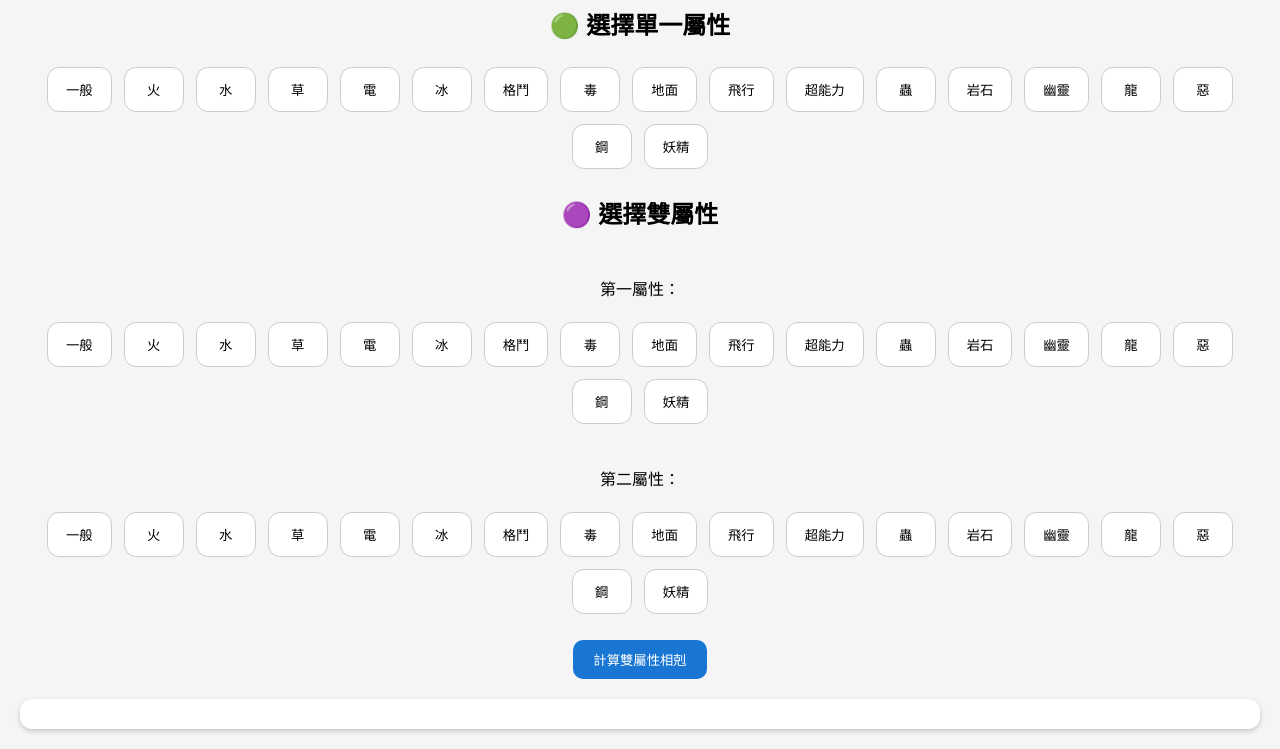
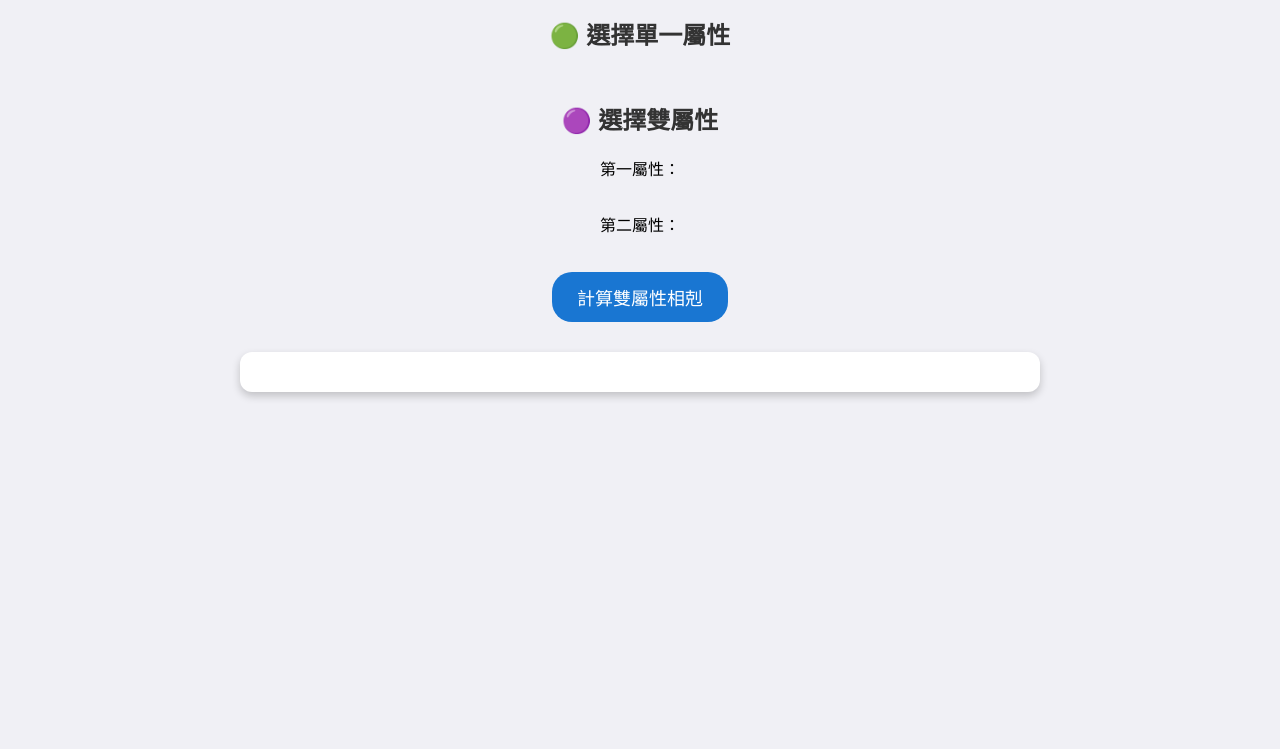
Before and after one commit to mybd1629/pokemon-type-chart-v1, a plain HTML site: page index.html in a window 1280 px wide. Shown: the part 101-850 px from the top of the page. After the commit the page ends 800 px from the top, so only its background shows below. Drawn offline with Linux system fonts and the light colour scheme.

Commit message:
Add files via upload

```diff
--- a/data.js
+++ b/data.js
@@ -1,92 +1 @@
-const typeChart = {
-  一般: {
-    weak: ['格鬥'],
-    resist: [],
-    strong: [],
-  },
-  火: {
-    weak: ['水', '地面', '岩石'],
-    resist: ['火', '草', '冰', '蟲', '鋼', '妖精'],
-    strong: ['草', '冰', '蟲', '鋼'],
-  },
-  水: {
-    weak: ['電', '草'],
-    resist: ['火', '水', '冰', '鋼'],
-    strong: ['火', '地面', '岩石'],
-  },
-  草: {
-    weak: ['火', '冰', '毒', '飛行', '蟲'],
-    resist: ['水', '草', '地面', '電'],
-    strong: ['水', '地面', '岩石'],
-  },
-  電: {
-    weak: ['地面'],
-    resist: ['電', '飛行', '鋼'],
-    strong: ['水', '飛行'],
-  },
-  冰: {
-    weak: ['火', '格鬥', '岩石', '鋼'],
-    resist: ['冰'],
-    strong: ['草', '地面', '飛行', '龍'],
-  },
-  格鬥: {
-    weak: ['飛行', '超能力', '妖精'],
-    resist: ['蟲', '岩石', '惡'],
-    strong: ['一般', '冰', '岩石', '惡', '鋼'],
-  },
-  毒: {
-    weak: ['地面', '超能力'],
-    resist: ['草', '格鬥', '毒', '蟲', '妖精'],
-    strong: ['草', '妖精'],
-  },
-  地面: {
-    weak: ['水', '草', '冰'],
-    resist: ['毒', '岩石'],
-    strong: ['火', '電', '毒', '岩石', '鋼'],
-  },
-  飛行: {
-    weak: ['電', '冰', '岩石'],
-    resist: ['草', '格鬥', '蟲'],
-    strong: ['草', '格鬥', '蟲'],
-  },
-  超能力: {
-    weak: ['蟲', '幽靈', '惡'],
-    resist: ['格鬥', '超能力'],
-    strong: ['格鬥', '毒'],
-  },
-  蟲: {
-    weak: ['火', '飛行', '岩石'],
-    resist: ['草', '格鬥', '地面'],
-    strong: ['草', '超能力', '惡'],
-  },
-  岩石: {
-    weak: ['水', '草', '格鬥', '地面', '鋼'],
-    resist: ['一般', '火', '毒', '飛行'],
-    strong: ['火', '冰', '飛行', '蟲'],
-  },
-  幽靈: {
-    weak: ['幽靈', '惡'],
-    resist: ['毒', '蟲'],
-    strong: ['幽靈', '超能力'],
-  },
-  龍: {
-    weak: ['冰', '龍', '妖精'],
-    resist: ['火', '水', '草', '電'],
-    strong: ['龍'],
-  },
-  惡: {
-    weak: ['格鬥', '蟲', '妖精'],
-    resist: ['幽靈', '惡'],
-    strong: ['超能力', '幽靈'],
-  },
-  鋼: {
-    weak: ['火', '格鬥', '地面'],
-    resist: ['一般', '草', '冰', '飛行', '超能力', '蟲', '岩石', '龍', '鋼', '妖精'],
-    strong: ['冰', '岩石', '妖精'],
-  },
-  妖精: {
-    weak: ['毒', '鋼'],
-    resist: ['格鬥', '蟲', '惡'],
-    strong: ['格鬥', '龍', '惡'],
-  },
-};
+// data.js - You can add your type data here.
--- a/index.html
+++ b/index.html
@@ -7,11 +7,12 @@
   <link rel="stylesheet" href="style.css">
 </head>
 <body>
+  <div class="container">
     <h1>🔍 寶可夢GO 屬性相剋查詢器</h1>
 
     <div class="section">
       <h2>🟢 選擇單一屬性</h2>
-    <div id="type-container"></div>
+      <div id="type-container" class="button-grid"></div>
     </div>
 
     <div class="section">
@@ -19,17 +20,18 @@
       <div id="dual-type-container">
         <div class="dual-group">
           <p>第一屬性：</p>
-        <div id="dual-type-1"></div>
+          <div id="dual-type-1" class="button-grid"></div>
         </div>
         <div class="dual-group">
           <p>第二屬性：</p>
-        <div id="dual-type-2"></div>
+          <div id="dual-type-2" class="button-grid"></div>
         </div>
-      <button id="calculate-btn">計算雙屬性相剋</button>
+        <button id="calculate-btn" class="action-button">計算雙屬性相剋</button>
       </div>
     </div>
 
     <div id="result" class="result"></div>
+  </div>
 
   <script src="data.js"></script>
   <script src="main.js"></script>
--- a/main.js
+++ b/main.js
@@ -1,88 +1 @@
-const typeContainer = document.getElementById('type-container');
-const dualType1 = document.getElementById('dual-type-1');
-const dualType2 = document.getElementById('dual-type-2');
-const resultDiv = document.getElementById('result');
-const calculateBtn = document.getElementById('calculate-btn');
-
-let selectedDualType1 = null;
-let selectedDualType2 = null;
-
-// 生成按鈕
-function createButtons(container, isDual = false, group = 1) {
-  Object.keys(typeChart).forEach(type => {
-    const btn = document.createElement('button');
-    btn.textContent = type;
-    btn.className = isDual ? 'dual-button' : 'type-button';
-    btn.addEventListener('click', () => {
-      if (isDual) {
-        if (group === 1) {
-          selectedDualType1 = type;
-          updateActive(dualType1, type);
-        } else {
-          selectedDualType2 = type;
-          updateActive(dualType2, type);
-        }
-      } else {
-        showResult(type);
-      }
-    });
-    container.appendChild(btn);
-  });
-}
-
-// 更新雙屬性選擇高亮
-function updateActive(container, type) {
-  const buttons = container.querySelectorAll('button');
-  buttons.forEach(btn => {
-    btn.classList.toggle('active', btn.textContent === type);
-  });
-}
-
-// 顯示單屬性結果
-function showResult(type) {
-  const data = typeChart[type];
-  resultDiv.innerHTML = `
-    <h3>🟢 ${type} 屬性相剋資訊</h3>
-    <p><strong>弱點：</strong>${data.weak.join('、') || '無'}</p>
-    <p><strong>抗性：</strong>${data.resist.join('、') || '無'}</p>
-    <p><strong>傷害加成：</strong>${data.strong.join('、') || '無'}</p>
-  `;
-}
-
-// 計算雙屬性
-function calculateDual() {
-  if (!selectedDualType1 || !selectedDualType2) {
-    alert('請選擇兩個屬性');
-    return;
-  }
-
-  const type1 = typeChart[selectedDualType1];
-  const type2 = typeChart[selectedDualType2];
-
-  const combinedWeak = [...type1.weak, ...type2.weak];
-  const combinedResist = [...type1.resist, ...type2.resist];
-
-  // 抵銷計算
-  const finalWeak = [];
-  const finalResist = [];
-
-  Object.keys(typeChart).forEach(attackingType => {
-    const weakCount = combinedWeak.filter(t => t === attackingType).length;
-    const resistCount = combinedResist.filter(t => t === attackingType).length;
-
-    if (weakCount > resistCount) finalWeak.push(attackingType);
-    else if (resistCount > weakCount) finalResist.push(attackingType);
-  });
-
-  resultDiv.innerHTML = `
-    <h3>🟣 ${selectedDualType1} + ${selectedDualType2} 屬性相剋資訊</h3>
-    <p><strong>弱點：</strong>${finalWeak.join('、') || '無'}</p>
-    <p><strong>抗性：</strong>${finalResist.join('、') || '無'}</p>
-  `;
-}
-
-// 初始化
-createButtons(typeContainer);
-createButtons(dualType1, true, 1);
-createButtons(dualType2, true, 2);
-calculateBtn.addEventListener('click', calculateDual);
+// main.js - Your logic for type calculation can go here.
--- a/style.css
+++ b/style.css
@@ -1,6 +1,7 @@
+/* 基本樣式設定 */
 body {
   font-family: 'Microsoft JhengHei', sans-serif;
-  background-color: #f5f5f5;
+  background-color: #f0f0f5;
   margin: 0;
   padding: 20px;
   text-align: center;
@@ -8,71 +9,98 @@ body {
 
 h1 {
   margin-bottom: 20px;
+  color: #4caf50;
+}
+
+h2 {
   color: #333;
+  margin-top: 20px;
+}
+
+.container {
+  max-width: 800px;
+  margin: 0 auto;
 }
 
 .section {
-  margin: 20px 0;
+  margin: 30px 0;
 }
 
+/* 按鈕區域 */
+.button-grid {
+  display: grid;
+  grid-template-columns: repeat(auto-fill, minmax(120px, 1fr));
+  gap: 10px;
+  margin-top: 10px;
+}
+
+/* 按鈕樣式 */
 .type-button, .dual-button {
   display: inline-block;
-  margin: 6px;
-  padding: 12px 18px;
-  background-color: #fff;
+  padding: 14px 20px;
+  background-color: #ffffff;
   border-radius: 12px;
-  border: 1px solid #ccc;
+  border: 1px solid #4caf50;
   cursor: pointer;
-  transition: 0.3s;
-  min-width: 60px;
+  transition: background-color 0.3s ease;
+  font-size: 16px;
+  text-align: center;
+  box-shadow: 0 2px 5px rgba(0, 0, 0, 0.1);
 }
 
+/* 按鈕:hover狀態 */
 .type-button:hover, .dual-button:hover {
   background-color: #e0e0e0;
 }
 
+/* 按鈕選中狀態 */
 .type-button.active, .dual-button.active {
   background-color: #4caf50;
-  color: #fff;
-  border-color: #4caf50;
+  color: #ffffff;
+  border-color: #388e3c;
 }
 
-#dual-type-container {
-  display: flex;
-  flex-direction: column;
-  align-items: center;
-}
-
-.dual-group {
-  margin: 10px 0;
-}
-
+/* 計算按鈕樣式 */
 #calculate-btn {
-  margin-top: 10px;
-  padding: 10px 20px;
+  margin-top: 20px;
+  padding: 12px 25px;
+  background-color: #1976d2;
+  color: white;
+  border-radius: 20px;
+  font-size: 18px;
+  cursor: pointer;
+  transition: background-color 0.3s ease;
   border: none;
-  background-color: #1976d2;
-  color: #fff;
-  border-radius: 10px;
-  cursor: pointer;
 }
 
 #calculate-btn:hover {
   background-color: #1565c0;
 }
 
+/* 結果區域樣式 */
 .result {
-  margin-top: 20px;
-  background-color: #fff;
-  padding: 15px;
+  margin-top: 30px;
+  padding: 20px;
+  background-color: #ffffff;
   border-radius: 12px;
-  box-shadow: 0 2px 5px rgba(0,0,0,0.2);
+  box-shadow: 0 4px 8px rgba(0, 0, 0, 0.2);
+  text-align: left;
+  font-size: 16px;
+  max-width: 100%;
+  margin: 20px auto;
 }
 
+/* 媒體查詢：行動裝置樣式調整 */
 @media (max-width: 600px) {
   .type-button, .dual-button {
     min-width: 45%;
+    font-size: 14px;
+    padding: 10px 15px;
+  }
+
+  #calculate-btn {
+    width: 90%;
     font-size: 16px;
-    padding: 10px;
+    padding: 10px 20px;
   }
 }
```
Lines whose indentation alone changed are shown as unchanged.
